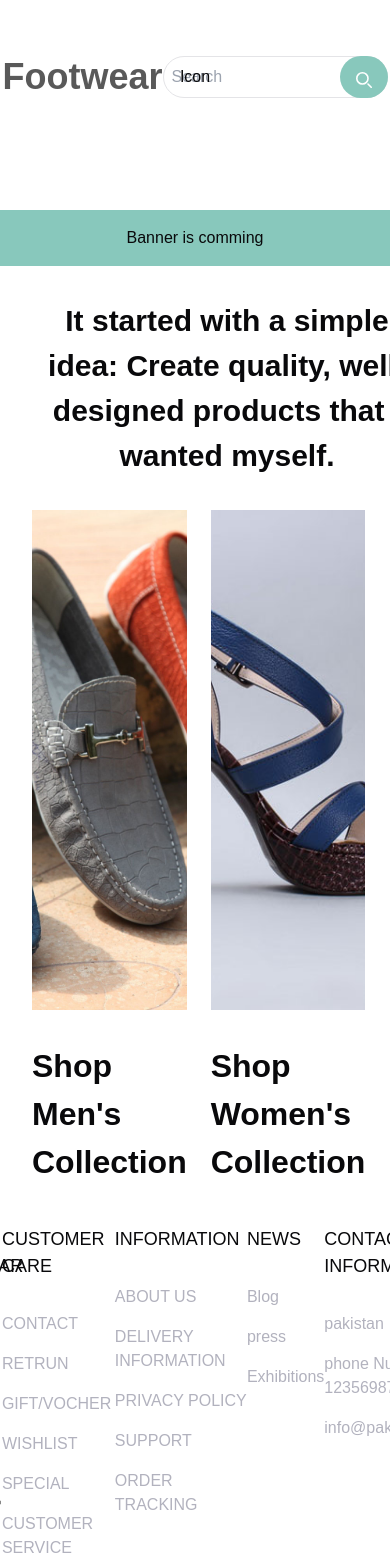
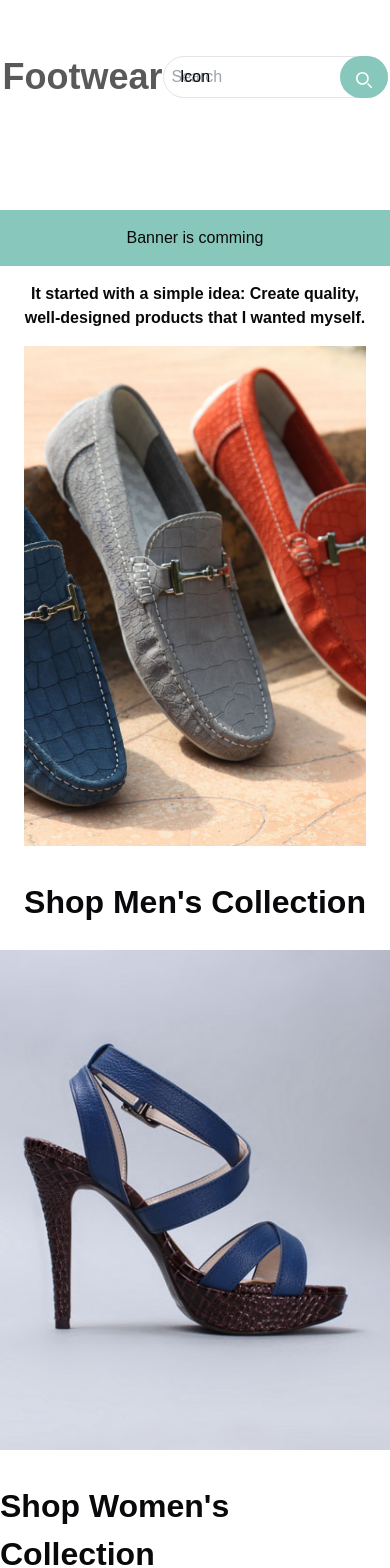
Before and after one commit to babarhussayn/full-app, a Next.js app: page /collections in a window 390 px wide. Shown: the top 1568 px of the page. Built offline with nearby package versions, Linux system fonts and the light colour scheme.

Commit message:
footer responsive

```diff
--- a/app/collections/page.tsx
+++ b/app/collections/page.tsx
@@ -5,16 +5,16 @@ import React from "react";
 const CollectionPage = () => {
   return (
     <section className="min-h-screen w-full  overflow-hidden">
-      <div className="w-full m-8">
+      <div className="w-full md:m-8 p-4 md:p-0">
         <div className="flex justify-center items-center ">
-          <h3 className="font-bold text-[30px] text-center w-[800px]">
+          <h3 className="font-bold md:text-[30px] text-center md:w-[800px] ">
             It started with a simple idea: Create quality, well-designed
             products that I wanted myself.
           </h3>
         </div>
       </div>
-      <div className="flex justify-between gap-6 items-center ">
-        <div className="w-[48%] ml-8">
+      <div className="flex justify-between gap-6 items-center flex-col md:flex-row">
+        <div className="md:w-[48%] md:ml-8">
           <div className="w-full h-[500px] relative">
             <Link href="/">
               <Image
@@ -35,7 +35,7 @@ const CollectionPage = () => {
             </div>
           </div>
         </div>
-        <div className="w-[49%] mr-8">
+        <div className="md:w-[49%] md:mr-8">
           <div className="w-full h-[500px] relative">
             <Link href="/">
               <Image
--- a/app/components/Footer.tsx
+++ b/app/components/Footer.tsx
@@ -9,9 +9,9 @@ import Link from "next/link";
 const Footer = () => {
   return (
     <section className="mt-10 mb-14">
-      <div className="flex justify-center items-center w-full">
-        <div className="flex justify-around  md:w-[1200px] flex-start">
-          <div className="w-[15%]">
+      <div className="flex justify-center items-center  w-full">
+        <div className="flex justify-around  md:w-[1200px]  flex-col md:flex-row p-6 md:p-0">
+          <div className="md:w-[15%] w-full">
             <h3 className="font-thin text-[18px] uppercase">about Footwear </h3>
             <div className="flex justify-center gap-4 flex-col mt-8">
               <div>
```
